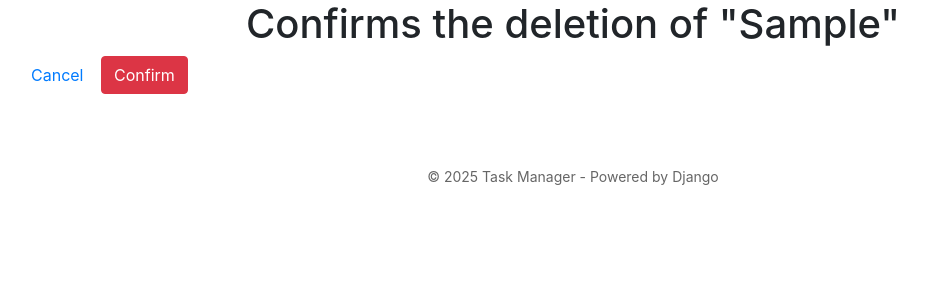
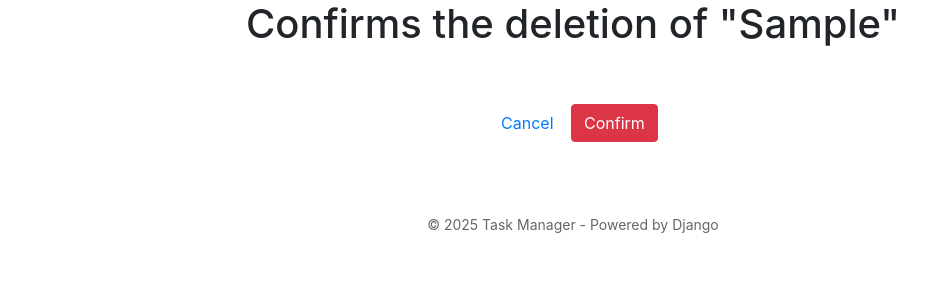
Before and after one commit to guiomenezes/Tasks, a Django app: page /delete_task/1 in a window 1280 px wide. Shown: the part 58-358 px from the top of the page, without its empty margins (67-994 px from the left). Run offline with Django 5.2, Linux system fonts and the light colour scheme; a user stored in the database is signed in; tables that the repository leaves empty hold one stand-in row (values such as "Sample post").

Commit message:
Delete confirmation in the center

```diff
--- a/tasks/templates/tasks/delete_page.html
+++ b/tasks/templates/tasks/delete_page.html
@@ -4,8 +4,11 @@
     <form method="POST">
         {% csrf_token %}
         <h1 style="text-align: center;">Confirms the deletion of "{{item.task}}"</h1>
-        <button class="btn btn-default"><a href="{% url 'tasks' %}">Cancel</a></button>
-        <button class="btn btn-danger" type="submit">Confirm</button>
+        <center>
+            <br><br>
+            <button class="btn btn-default"><a href="{% url 'tasks' %}">Cancel</a></button>
+            <button class="btn btn-danger" type="submit">Confirm</button>
+        </center>
     </form>
 </div>
 {% endblock %}
```
